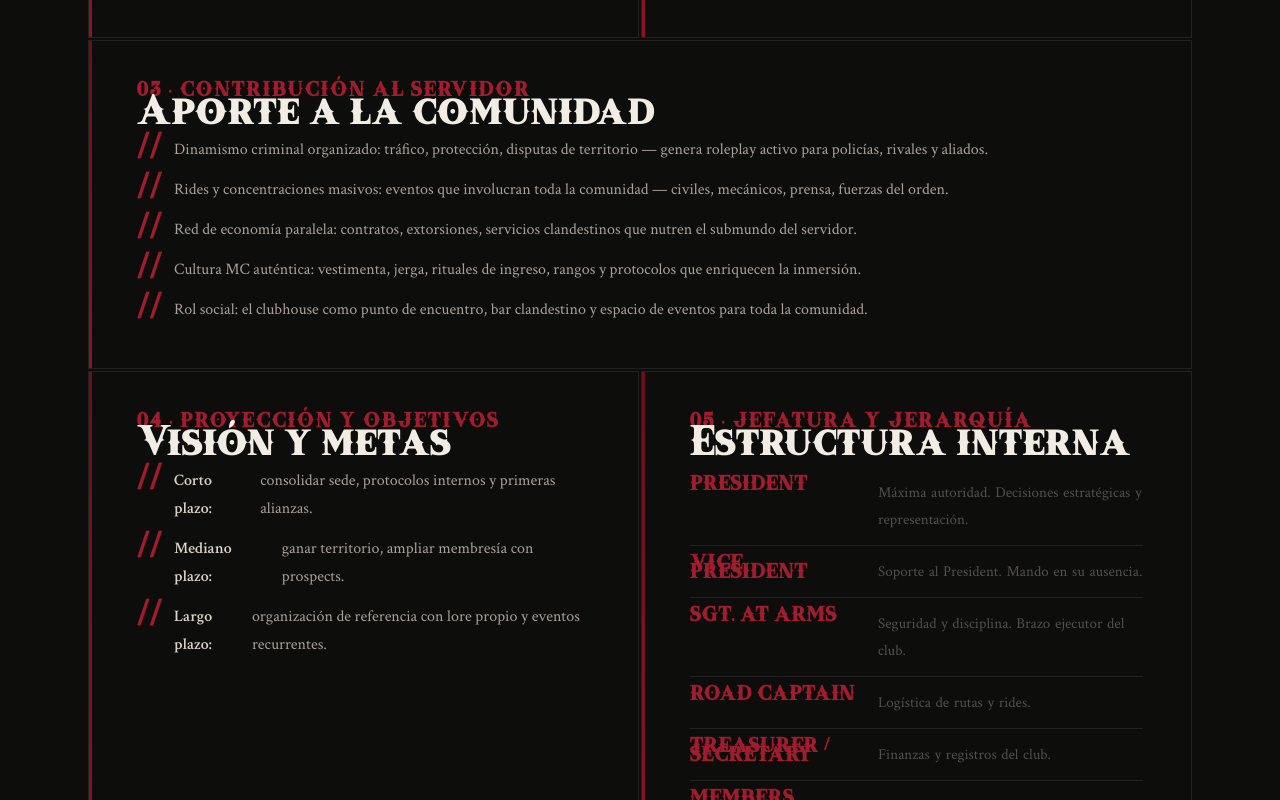
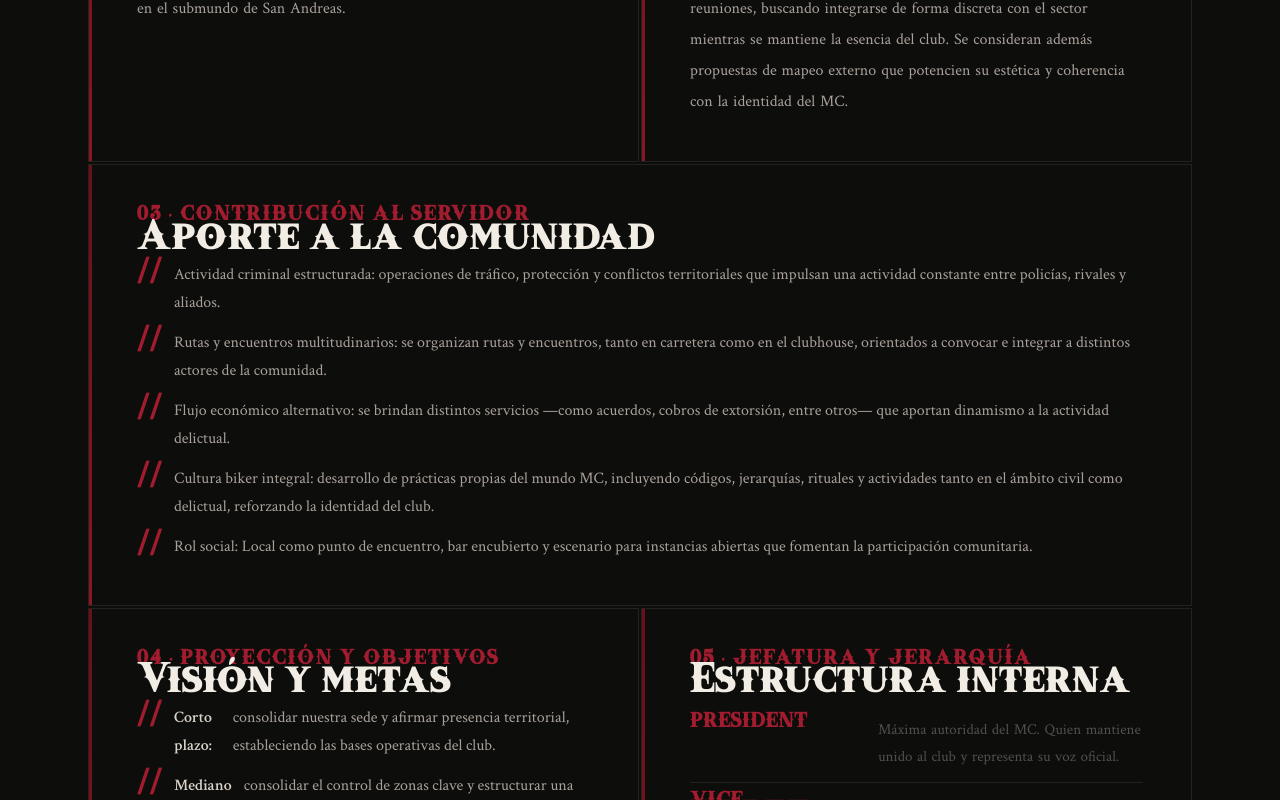
Before and after one commit to PabloSticks/mongrels-mc, a Next.js app: page / in a window 1280 px wide. Shown: the part 7120-7920 px from the top of the page. Built offline with nearby package versions, Linux system fonts and the light colour scheme; a web font is replaced by a local one.

Commit message:
docs: actualizar texto sección Postulación (Ficha de Postulación)

```diff
--- a/app/page.tsx
+++ b/app/page.tsx
@@ -734,47 +734,48 @@ export default function Home() {
           <p className="post-header-note">Mongrels MC postula como organización de Motorcycle Club en el servidor, ofreciendo dinámica criminal y social auténtica en San Andreas.</p>
           <div className="post-cards">
             <div className="pcard">
-              <div className="pcard-num">01 · Tipo de local</div>
+              <div className="pcard-num">01 · TIPO DE LOCAL</div>
               <div className="pcard-title">Motorcycle Club</div>
-              <p>Organización de tipo <strong style={{ color: 'var(--white2)' }}>Motorcycle Club (MC)</strong> — hermandad de motociclistas con estructura jerárquica, actividades de rol social y criminal. Sede física con clubhouse, rutas organizadas y presencia en el submundo de San Andreas.</p>
+              <p>Fraternidad de motociclistas organizada de forma jerárquica, con actividades que combinan tanto el rol social como el ámbito criminal, buscando una integración equilibrada entre ambos. Cuenta con una sede estable tipo, realiza rutas planificadas y mantiene presencia activa en el submundo de San Andreas.</p>
             </div>
             <div className="pcard">
-              <div className="pcard-num">02 · Ubicación</div>
+              <div className="pcard-num">02 · UBICACIÓN</div>
               <div className="pcard-title">Sede del Club</div>
-              <p>Buscamos establecer nuestro <strong style={{ color: 'var(--white2)' }}>clubhouse</strong> en zona industrial o periférica de Los Santos — espacio con garaje para motos, bar interno y sala de reuniones. Abiertos a propuesta de mapeo externo acorde a la identidad del club.</p>
+              <p>Proyectamos establecer nuestro clubhouse en Mirror Park, Los Santos, aprovechando su entorno residencial y su identidad urbana característica dentro de la ciudad. La sede contemplará un espacio funcional con garaje para motocicletas, bar interno y sala de reuniones, buscando integrarse de forma discreta con el sector mientras se mantiene la esencia del club. Se consideran además propuestas de mapeo externo que potencien su estética y coherencia con la identidad del MC.</p>
             </div>
             <div className="pcard full">
-              <div className="pcard-num">03 · Contribución al servidor</div>
+              <div className="pcard-num">03 · CONTRIBUCIÓN AL SERVIDOR</div>
               <div className="pcard-title">Aporte a la comunidad</div>
               <ul>
-                <li>Dinamismo criminal organizado: tráfico, protección, disputas de territorio — genera roleplay activo para policías, rivales y aliados.</li>
-                <li>Rides y concentraciones masivos: eventos que involucran toda la comunidad — civiles, mecánicos, prensa, fuerzas del orden.</li>
-                <li>Red de economía paralela: contratos, extorsiones, servicios clandestinos que nutren el submundo del servidor.</li>
-                <li>Cultura MC auténtica: vestimenta, jerga, rituales de ingreso, rangos y protocolos que enriquecen la inmersión.</li>
-                <li>Rol social: el clubhouse como punto de encuentro, bar clandestino y espacio de eventos para toda la comunidad.</li>
+                <li>Actividad criminal estructurada: operaciones de tráfico, protección y conflictos territoriales que impulsan una actividad constante entre policías, rivales y aliados.</li>
+                <li>Rutas y encuentros multitudinarios: se organizan rutas y encuentros, tanto en carretera como en el clubhouse, orientados a convocar e integrar a distintos actores de la comunidad.</li>
+                <li>Flujo económico alternativo: se brindan distintos servicios —como acuerdos, cobros de extorsión, entre otros— que aportan dinamismo a la actividad delictual.</li>
+                <li>Cultura biker integral: desarrollo de prácticas propias del mundo MC, incluyendo códigos, jerarquías, rituales y actividades tanto en el ámbito civil como delictual, reforzando la identidad del club.</li>
+                <li>Rol social: Local como punto de encuentro, bar encubierto y escenario para instancias abiertas que fomentan la participación comunitaria.</li>
               </ul>
             </div>
             <div className="pcard">
-              <div className="pcard-num">04 · Proyección y objetivos</div>
+              <div className="pcard-num">04 · PROYECCIÓN Y OBJETIVOS</div>
               <div className="pcard-title">Visión y metas</div>
               <ul>
-                <li><strong style={{ color: 'var(--white2)' }}>Corto plazo:</strong> consolidar sede, protocolos internos y primeras alianzas.</li>
-                <li><strong style={{ color: 'var(--white2)' }}>Mediano plazo:</strong> ganar territorio, ampliar membresía con prospects.</li>
-                <li><strong style={{ color: 'var(--white2)' }}>Largo plazo:</strong> organización de referencia con lore propio y eventos recurrentes.</li>
+                <li><strong style={{ color: 'var(--white2)' }}>Corto plazo:</strong> consolidar nuestra sede y afirmar presencia territorial, estableciendo las bases operativas del club.</li>
+                <li><strong style={{ color: 'var(--white2)' }}>Mediano plazo:</strong> consolidar el control de zonas clave y estructurar una membresía activa y alineada a los códigos del club.</li>
+                <li><strong style={{ color: 'var(--white2)' }}>Largo plazo:</strong> convertirse en un MC reconocido y respetado, con territorio definido, historia propia y peso dentro del equilibrio de la ciudad.</li>
               </ul>
             </div>
             <div className="pcard">
-              <div className="pcard-num">05 · Jefatura y jerarquía</div>
+              <div className="pcard-num">05 · JEFATURA Y JERARQUÍA</div>
               <div className="pcard-title">Estructura interna</div>
               <div className="hier-table">
                 {([
-                  ['President', 'Máxima autoridad. Decisiones estratégicas y representación.'],
-                  ['Vice President', 'Soporte al President. Mando en su ausencia.'],
-                  ['Sgt. at Arms', 'Seguridad y disciplina. Brazo ejecutor del club.'],
-                  ['Road Captain', 'Logística de rutas y rides.'],
-                  ['Treasurer / Secretary', 'Finanzas y registros del club.'],
-                  ['Members', 'Hermanos plenos con parche completo.'],
-                  ['Prospect', 'En período de prueba. Sin voto ni parche.'],
+                  ['President', 'Máxima autoridad del MC. Quien mantiene unido al club y representa su voz oficial.'],
+                  ['Vice President', 'Mano derecha de la Presidenta.'],
+                  ['Sergeant at Arms', 'Es el responsable del orden, la disciplina y la seguridad.'],
+                  ['Secretary', 'Administrador y encargado del orden interno.'],
+                  ['Treasurer', 'Encargado de las finanzas.'],
+                  ['Road Captain', 'Marca el paso y vela por la seguridad en las rutas.'],
+                  ['Members', 'Miembro activo del club.'],
+                  ['Prospect', 'En período de prueba del MC. Sin voto.'],
                 ] as [string, string][]).map(([rank, desc]) => (
                   <div key={rank} className="hier-row">
                     <div className="hier-rank">{rank}</div>
```
